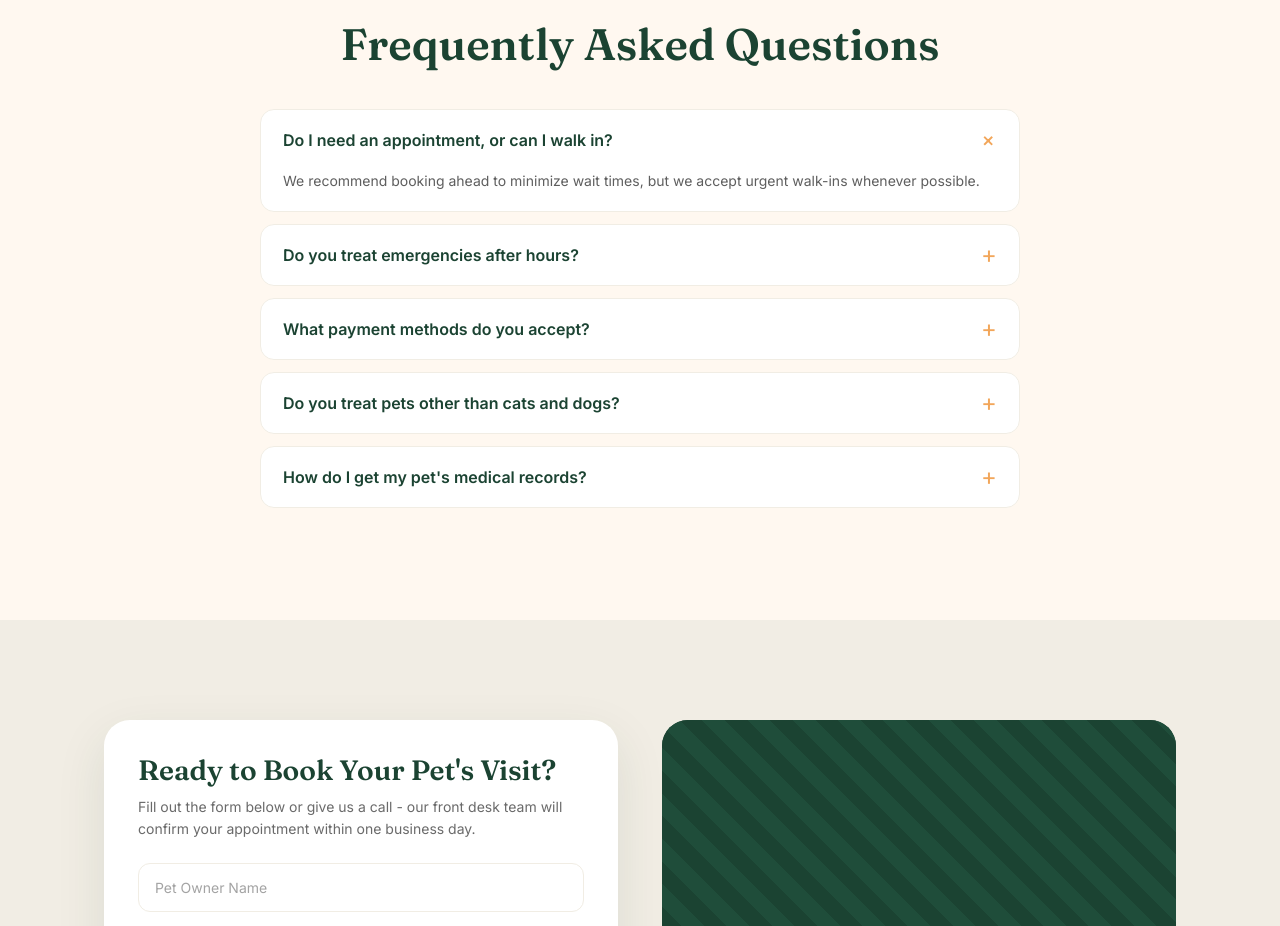
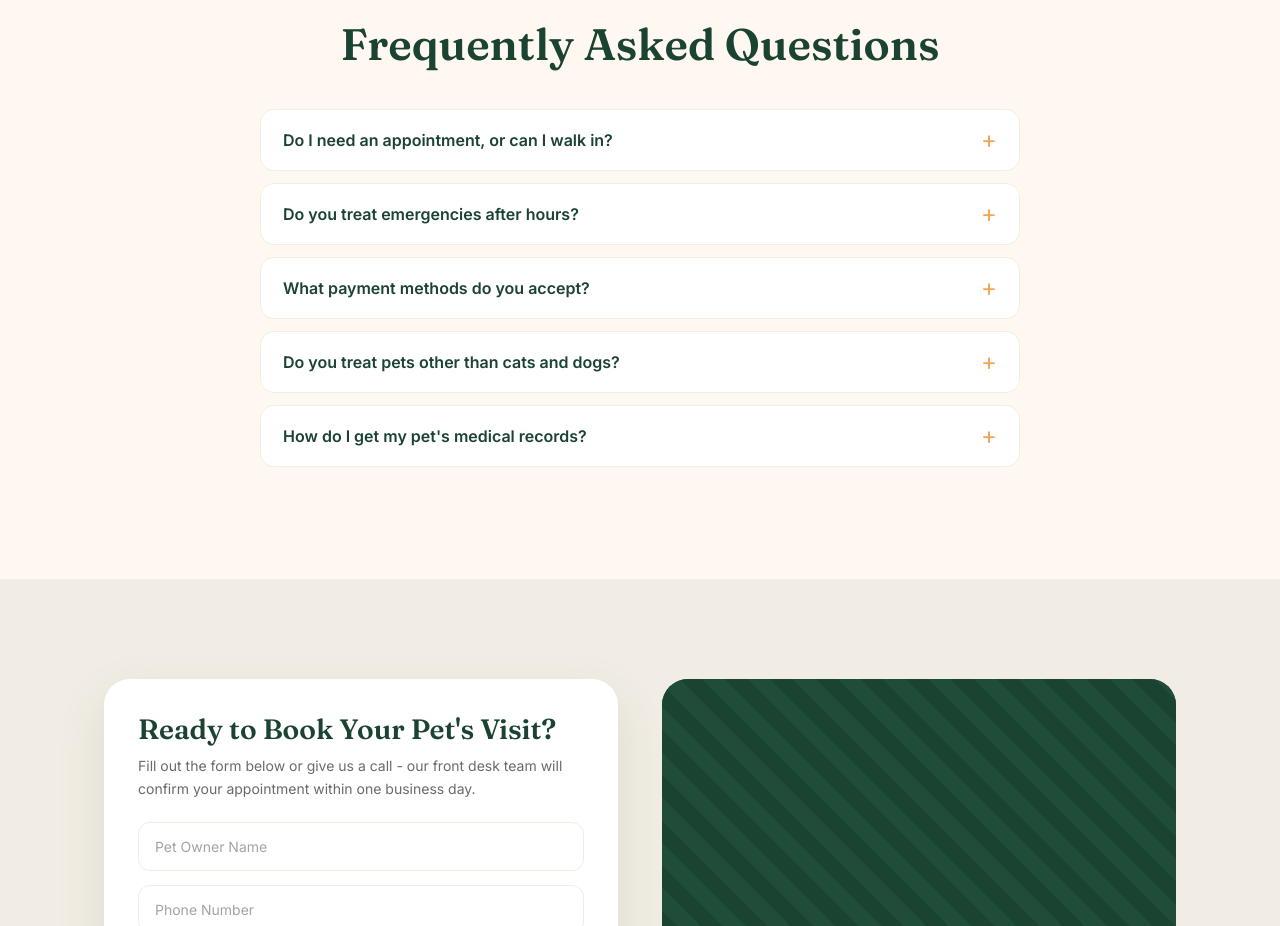
Before and after one commit to IsuruSandaruwan97/pet-care, a Next.js app: page / in a window 1280 px wide. Shown: the part 7580-8506 px from the top of the page. Built offline with nearby package versions, Linux system fonts and the light colour scheme.

Commit message:
fix: remove default selectect item in FAQ section

```diff
--- a/src/screens/home-page/components/FrequentlyAskedQuestions.tsx
+++ b/src/screens/home-page/components/FrequentlyAskedQuestions.tsx
@@ -5,7 +5,7 @@ import { motion, AnimatePresence } from "motion/react";
 import { useState } from "react";
 
 export function FrequentlyAskedQuestions() {
-  const [openFaq, setOpenFaq] = useState(0);
+  const [openFaq, setOpenFaq] = useState(-1);
 
   return (
     <Section className="hp-section hp-faq-section">
```
